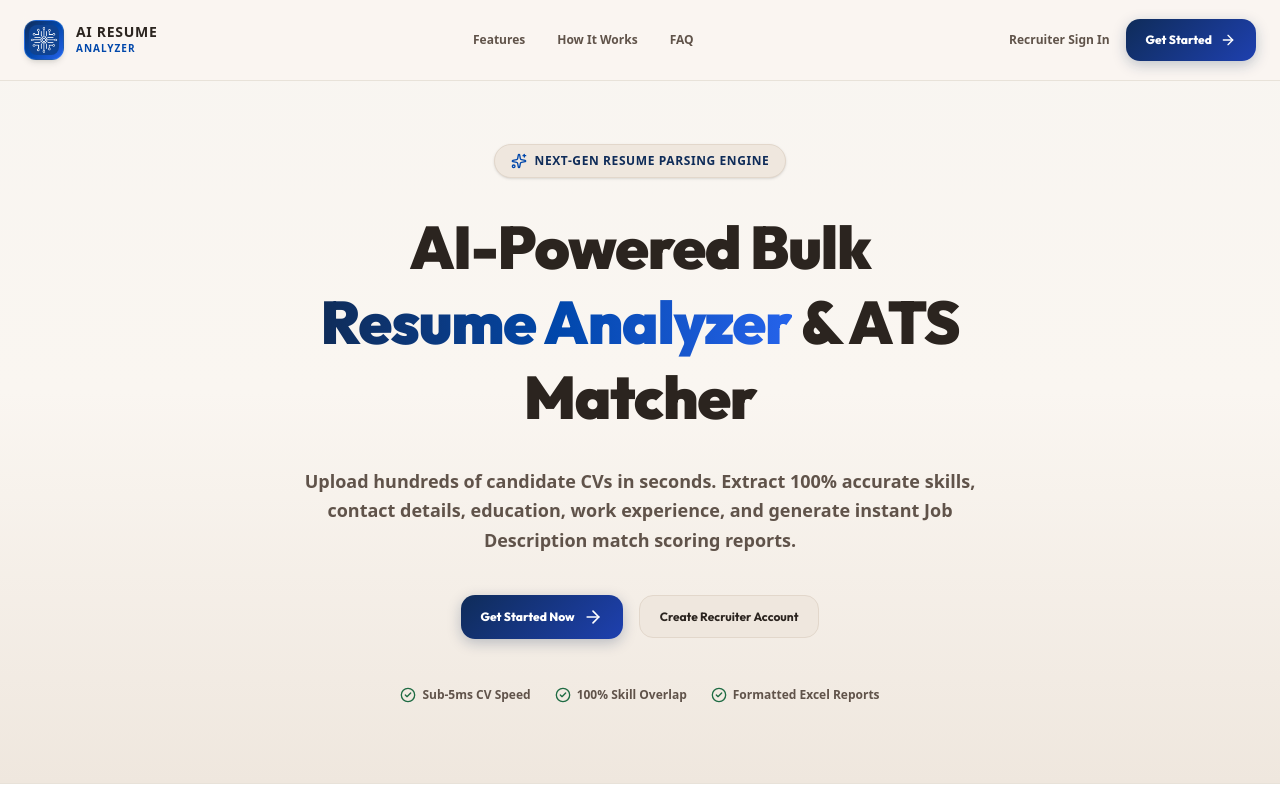
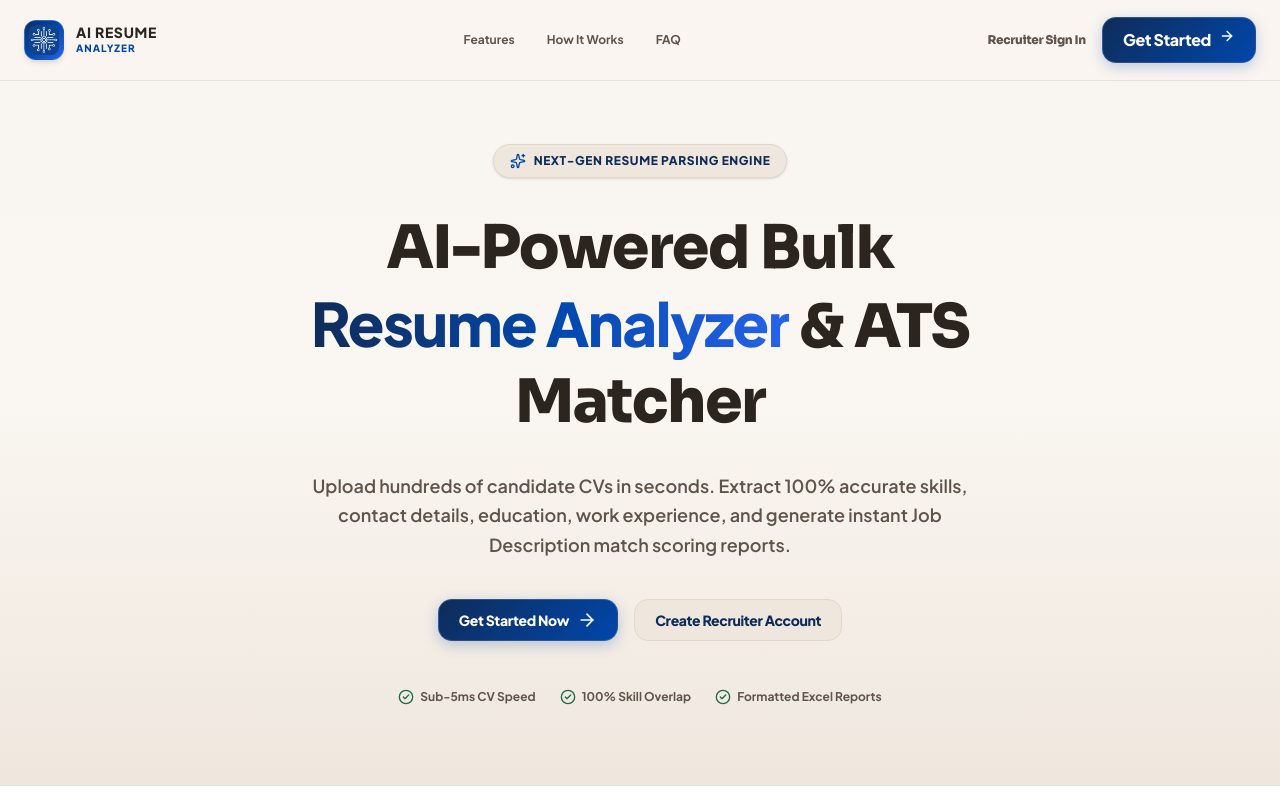
Before and after one commit to jitendarendla/AI_Resume_Analyzer, a Next.js app in the folder frontend/: page / in a window 1280 px wide. Shown: the top 800 px of the page. Built offline with nearby package versions, Linux system fonts and the light colour scheme.

Commit message:
Apply stylish Google Fonts Sora, Plus Jakarta Sans, and JetBrains Mono across entire web app

```diff
--- a/frontend/src/app/globals.css
+++ b/frontend/src/app/globals.css
@@ -1,5 +1,11 @@
-@import url('https://fonts.googleapis.com/css2?family=Outfit:wght@400;500;600;700;800;900&family=Plus+Jakarta+Sans:wght@400;500;600;700;800&family=JetBrains+Mono:wght@400;600;800&display=swap');
+@import url('https://fonts.googleapis.com/css2?family=Sora:wght@400;500;600;700;800&family=Plus+Jakarta+Sans:ital,wght@0,400;0,500;0,600;0,700;0,800;1,600&family=JetBrains+Mono:wght@500;700;800&display=swap');
 @import "tailwindcss";
+
+@theme {
+  --font-sans: 'Plus Jakarta Sans', system-ui, -apple-system, sans-serif;
+  --font-heading: 'Sora', 'Plus Jakarta Sans', sans-serif;
+  --font-mono: 'JetBrains Mono', monospace;
+}
 
 :root {
   --bg-elevated: #F8F5F1;
@@ -15,17 +21,32 @@
   --border-color: #E8E2D9;
 }
 
+* {
+  font-family: 'Plus Jakarta Sans', system-ui, -apple-system, sans-serif;
+}
+
 body {
   background-color: var(--bg-elevated);
   color: var(--secondary-foreground);
-  font-family: 'Plus Jakarta Sans', 'Outfit', -apple-system, BlinkMacSystemFont, sans-serif;
+  font-family: 'Plus Jakarta Sans', system-ui, -apple-system, sans-serif;
   -webkit-font-smoothing: antialiased;
   -moz-osx-font-smoothing: grayscale;
 }
 
-h1, h2, h3, h4, h5, h6 {
-  font-family: 'Outfit', sans-serif;
-  letter-spacing: -0.02em;
+/* Stylish Sora Font for Headings, Brand Headers & Buttons */
+h1, h2, h3, h4, h5, h6, .font-heading, .font-display, button, .sleek-btn-primary {
+  font-family: 'Sora', 'Plus Jakarta Sans', sans-serif !important;
+  letter-spacing: -0.025em;
+}
+
+/* Sharp Plus Jakarta Sans Font for UI Forms & Controls */
+input, select, textarea, label {
+  font-family: 'Plus Jakarta Sans', sans-serif !important;
+}
+
+/* JetBrains Mono for Percentages, Scores & Metrics */
+.font-mono, .match-score, .metric-number {
+  font-family: 'JetBrains Mono', monospace !important;
 }
 
 /* Custom Sleek Scrollbar */
@@ -58,65 +79,54 @@ h1, h2, h3, h4, h5, h6 {
 
 .sleek-card:hover {
   border-color: #D6CCC0;
-  box-shadow: 0 12px 28px -6px rgba(43, 36, 31, 0.08), 0 4px 12px -4px rgba(43, 36, 31, 0.04);
-  transform: translateY(-1px);
+  box-shadow: 0 8px 30px -4px rgba(43, 36, 31, 0.08), 0 4px 12px -2px rgba(43, 36, 31, 0.04);
 }
 
-/* Badge pills */
-.sleek-badge {
-  padding: 0.25rem 0.75rem;
-  border-radius: 9999px;
-  font-size: 0.75rem;
-  font-weight: 700;
-  letter-spacing: 0.025em;
+/* Primary Action Buttons */
+.sleek-btn-primary {
+  background: linear-gradient(135deg, #0F2C59 0%, #0047AB 100%);
+  color: #FFFFFF;
+  font-family: 'Sora', 'Plus Jakarta Sans', sans-serif !important;
+  font-weight: 800;
+  border-radius: 0.875rem;
+  padding: 0.625rem 1.25rem;
+  transition: all 0.2s ease;
   display: inline-flex;
-  align-items: center;
-  gap: 0.375rem;
-}
-
-/* Primary Button */
-.sleek-btn-primary {
-  background: linear-gradient(135deg, #0F2C59 0%, #1E40AF 100%);
-  color: #FFFFFF;
-  font-family: 'Outfit', sans-serif;
-  font-weight: 800;
-  font-size: 0.75rem;
-  border-radius: 0.875rem;
-  padding: 0.75rem 1.25rem;
-  box-shadow: 0 4px 14px 0 rgba(15, 44, 89, 0.25);
-  transition: all 0.2s cubic-bezier(0.4, 0, 0.2, 1);
-  display: inline-flex;
-  align-items: center;
+  items-center: center;
   justify-content: center;
   gap: 0.5rem;
-  cursor: pointer;
+  box-shadow: 0 4px 14px 0 rgba(0, 71, 171, 0.25);
+  border: 1px solid rgba(255, 255, 255, 0.15);
 }
 
 .sleek-btn-primary:hover {
-  background: linear-gradient(135deg, #0B2247 0%, #1D3557 100%);
-  box-shadow: 0 6px 20px 0 rgba(15, 44, 89, 0.35);
+  background: linear-gradient(135deg, #133870 0%, #0056D6 100%);
   transform: translateY(-1px);
+  box-shadow: 0 6px 20px 0 rgba(0, 71, 171, 0.35);
 }
 
+.sleek-btn-primary:active {
+  transform: translateY(0);
+}
+
+/* Secondary Buttons */
 .sleek-btn-secondary {
   background: #EFE7DE;
-  color: #2B241F;
-  border: 1px solid #E2D7CB;
-  font-family: 'Outfit', sans-serif;
-  font-weight: 700;
-  font-size: 0.75rem;
+  color: #0F2C59;
+  font-family: 'Sora', 'Plus Jakarta Sans', sans-serif !important;
+  font-weight: 800;
   border-radius: 0.875rem;
-  padding: 0.75rem 1.25rem;
-  transition: all 0.2s cubic-bezier(0.4, 0, 0.2, 1);
+  padding: 0.625rem 1.25rem;
+  transition: all 0.2s ease;
   display: inline-flex;
-  align-items: center;
+  items-center: center;
   justify-content: center;
   gap: 0.5rem;
-  cursor: pointer;
+  border: 1px solid #E2D7CB;
 }
 
 .sleek-btn-secondary:hover {
-  background: #E5DACD;
-  border-color: #D6C7B7;
-  color: #1F1915;
+  background: #E6DCF2;
+  color: #0F2C59;
+  border-color: #D4C6CE;
 }
--- a/frontend/src/app/layout.tsx
+++ b/frontend/src/app/layout.tsx
@@ -13,7 +13,7 @@ export default function RootLayout({ children }: { children: React.ReactNode })
       <head>
         <link rel="preconnect" href="https://fonts.googleapis.com" />
         <link rel="preconnect" href="https://fonts.gstatic.com" crossOrigin="anonymous" />
-        <link href="https://fonts.googleapis.com/css2?family=Outfit:wght@400;500;600;700;800;900&family=Inter:wght@400;500;600;700&display=swap" rel="stylesheet" />
+        <link href="https://fonts.googleapis.com/css2?family=Sora:wght@400;500;600;700;800&family=Plus+Jakarta+Sans:ital,wght@0,400;0,500;0,600;0,700;0,800;1,600&family=JetBrains+Mono:wght@500;700;800&display=swap" rel="stylesheet" />
       </head>
       <body className="font-sans antialiased bg-[#F8F5F1] text-[#2B241F] selection:bg-[#0047AB] selection:text-white" suppressHydrationWarning>
         <AuthProvider>
```
